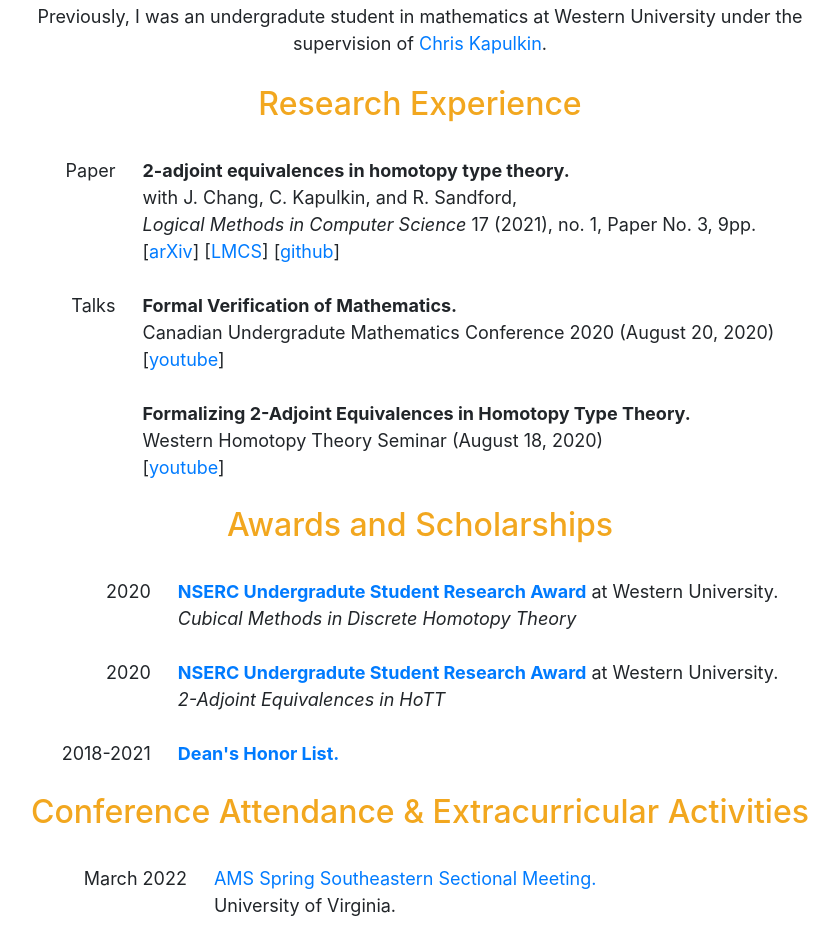
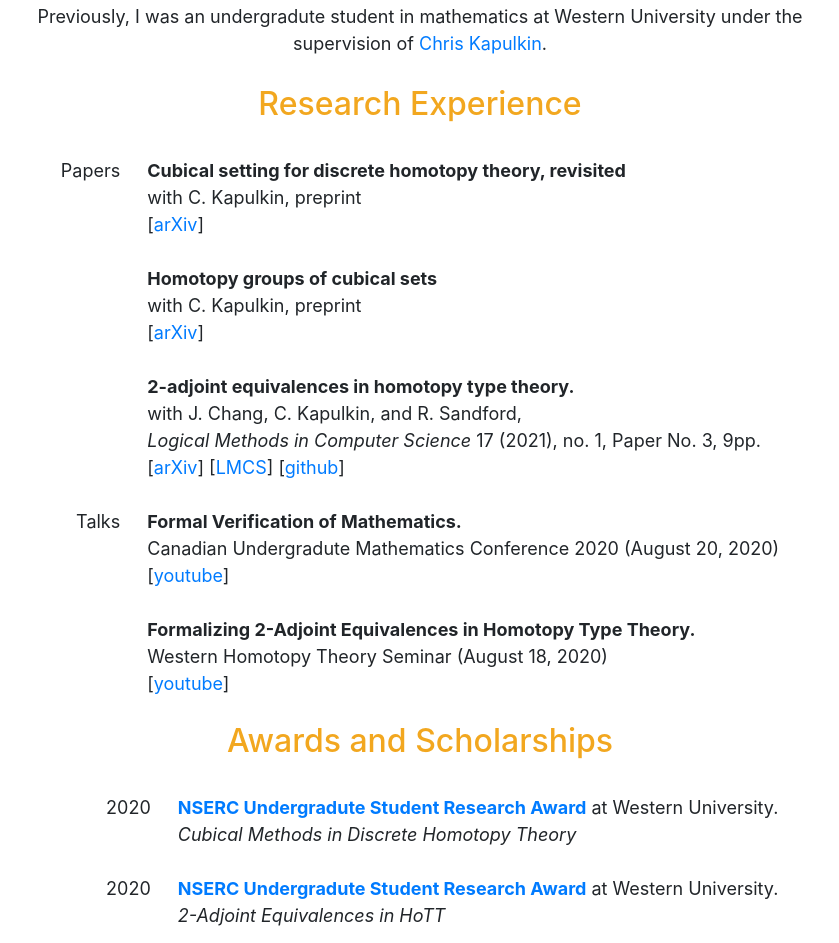
Before and after one commit to daniel-carranza/daniel-carranza.github.io-OLD, a plain HTML site: page index.html in a window 1280 px wide. Shown: the part 766-1709 px from the top of the page, without its empty margins (220-1059 px from the left). Drawn offline with nearby package versions, Linux system fonts and the light colour scheme.

Commit message:
added new papers

```diff
--- a/index.html
+++ b/index.html
@@ -102,7 +102,21 @@
 	<div class="table-responsive">
 	<table class="center">
 		<tr>
-			<td align="right" valign="top">Paper</td>
+			<td rowspan=3, align="right" valign="top">Papers</td>
+			<td align="left">
+				<b>Cubical setting for discrete homotopy theory, revisited</b> <br>
+				with C. Kapulkin, preprint <br>
+				[<a href="https://arxiv.org/abs/2202.03516">arXiv</a>]
+			</td>
+		</tr>
+		<tr>
+			<td align="left">
+				<b>Homotopy groups of cubical sets</b> <br>
+				with C. Kapulkin, preprint <br>
+				[<a href="https://arxiv.org/abs/2202.03511">arXiv</a>]
+			</td>
+		</tr>
+		<tr>
 			<td align="left">
 				<b>2-adjoint equivalences in homotopy type theory.</b> <br>
 				with J. Chang, C. Kapulkin, and R. Sandford, <br>
```
